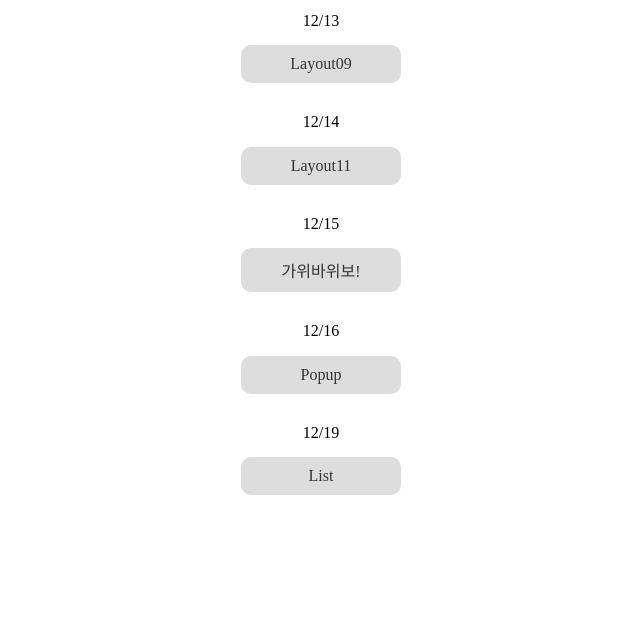
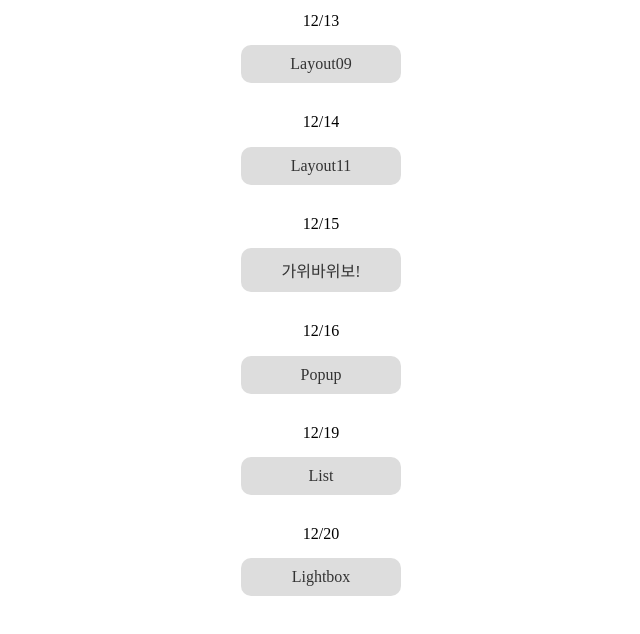
Before and after one commit to suziilee/no9, a plain HTML site: page index.html in a window 1280 px wide. Shown: the part 98-732 px from the top of the page, without its empty margins (319-959 px from the left). Drawn offline with Linux system fonts and the light colour scheme.

Commit message:
Add files via upload

```diff
--- a/index.html
+++ b/index.html
@@ -75,6 +75,10 @@
                 <p>12/19</p>
                 <a href="detail.html">List</a>
             </div>
+            <div>
+                <p>12/20</p>
+                <a href="1220_lightbox.html">Lightbox</a>
+            </div>
         </main>
     </div>
 </body>
```
